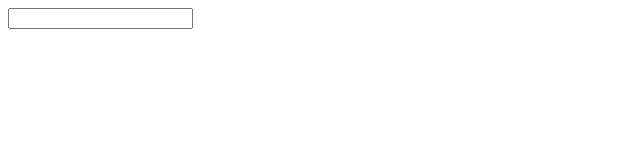
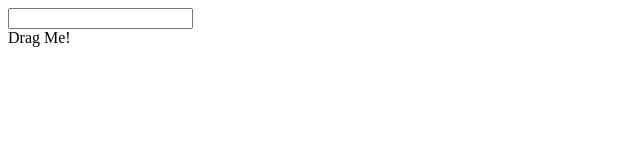
Before and after one commit to nhanphan2112/TypeScript-RTS_Reference, a React (Create React App) app: page / in a window 1280 px wide. Shown: the top 160 px of the page, without its empty margins (0-640 px from the left). Built offline with nearby package versions, Linux system fonts and the light colour scheme.

Commit message:
17-Type for standalone Drag Event

```diff
--- a/src/events/EventComponent.tsx
+++ b/src/events/EventComponent.tsx
@@ -1,11 +1,18 @@
 const EventComponent: React.FC = () => {
 	const onChange = (event: React.ChangeEvent<HTMLInputElement>) => {
+		console.log(event);
+	};
+
+	const onDragStart = (event: React.DragEvent<HTMLDivElement>) => {
 		console.log(event);
 	};
 
 	return (
 		<div>
 			<input onChange={onChange} />
+			<div draggable onDragStart={onDragStart}>
+				Drag Me!
+			</div>
 		</div>
 	);
 };
```
